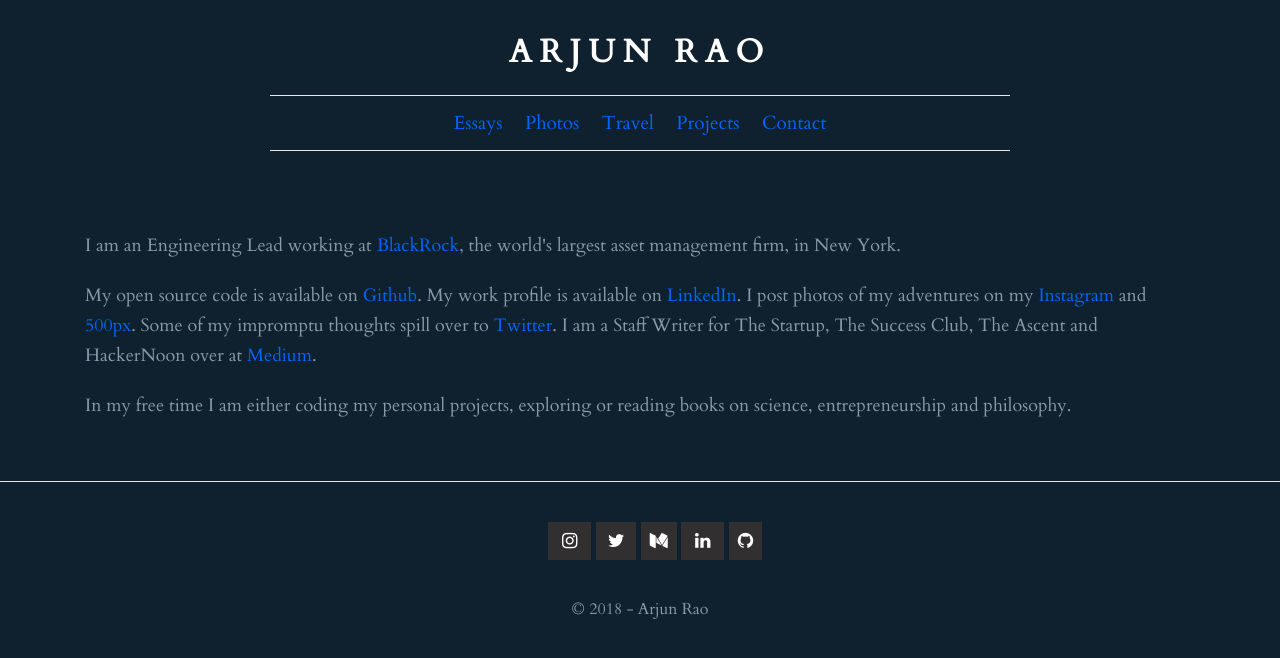
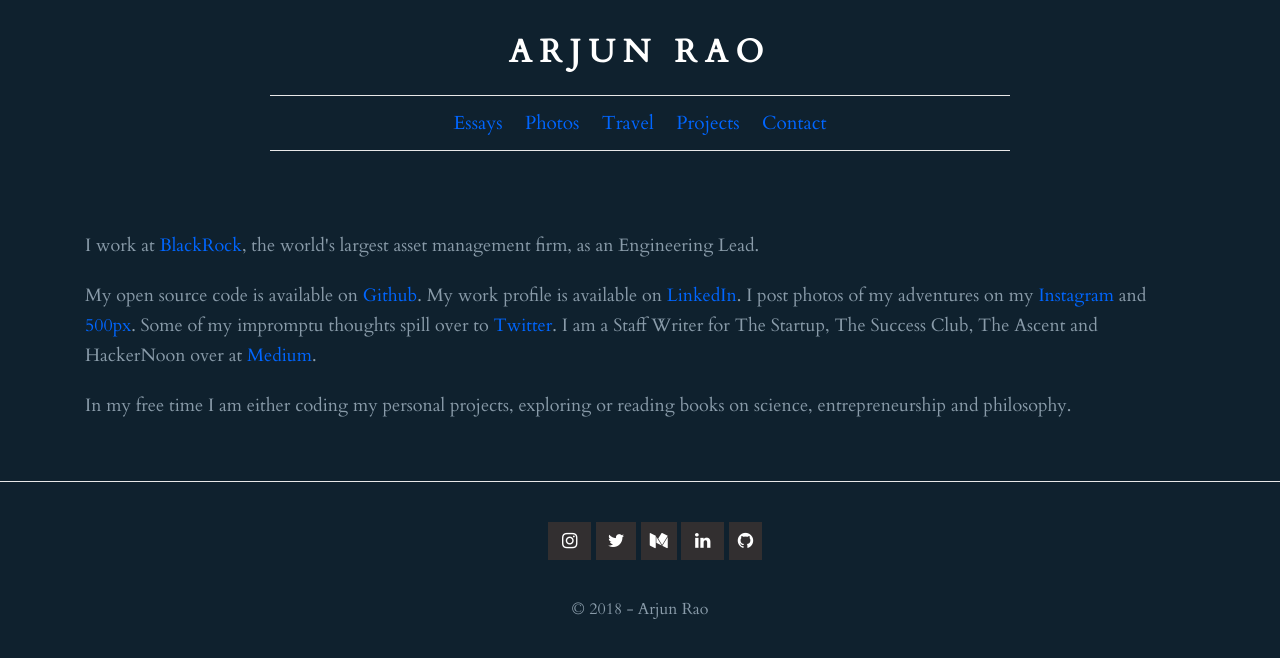
Before and after one commit to arjunrao87/arjunrao.co-v1, a Jekyll site: the page built from index.html, in a window 1280 px wide. Shown: the top 658 px of the page. Built offline with Jekyll 4.4.1, drawn with Linux system fonts in a browser that asks for light colours; nearby versions of some CDN libraries; comment, search, counter and statistics services are not loaded.

```diff
--- a/_includes/home.html
+++ b/_includes/home.html
@@ -3,7 +3,7 @@
   <br />
   <br />
   <br />
-  <home-text>I am an Engineering Lead working at <a href="https://www.blackrock.com" target="_blank">BlackRock</a>, the world's largest asset management firm, in New York. </home-text>
+  <home-text>I work at <a href="https://www.blackrock.com" target="_blank">BlackRock</a>, the world's largest asset management firm, as an Engineering Lead. </home-text>
   <br />
   <br />
   <home-text>My open source code is available on <a href="http://github.com/arjunrao87" target="_blank">Github</a>. My work profile is available on <a href="https://www.linkedin.com/in/arjunrao87" target="_blank">LinkedIn</a>. I post photos of my adventures on my <a href="https://www.instagram.com/raoarjun/" target="_blank">Instagram</a> and <a href="https://500px.com/arjunrao87" target="_blank">500px</a>. Some of my impromptu thoughts spill over to <a href="https://www.twitter.com/raoarjun" target="_blank">Twitter</a>. I am a Staff Writer for The Startup, The Success Club, The Ascent and HackerNoon over at <a href="https://medium.com/@arjunrao87" target="_blank">Medium</a>. </home-text>
```
